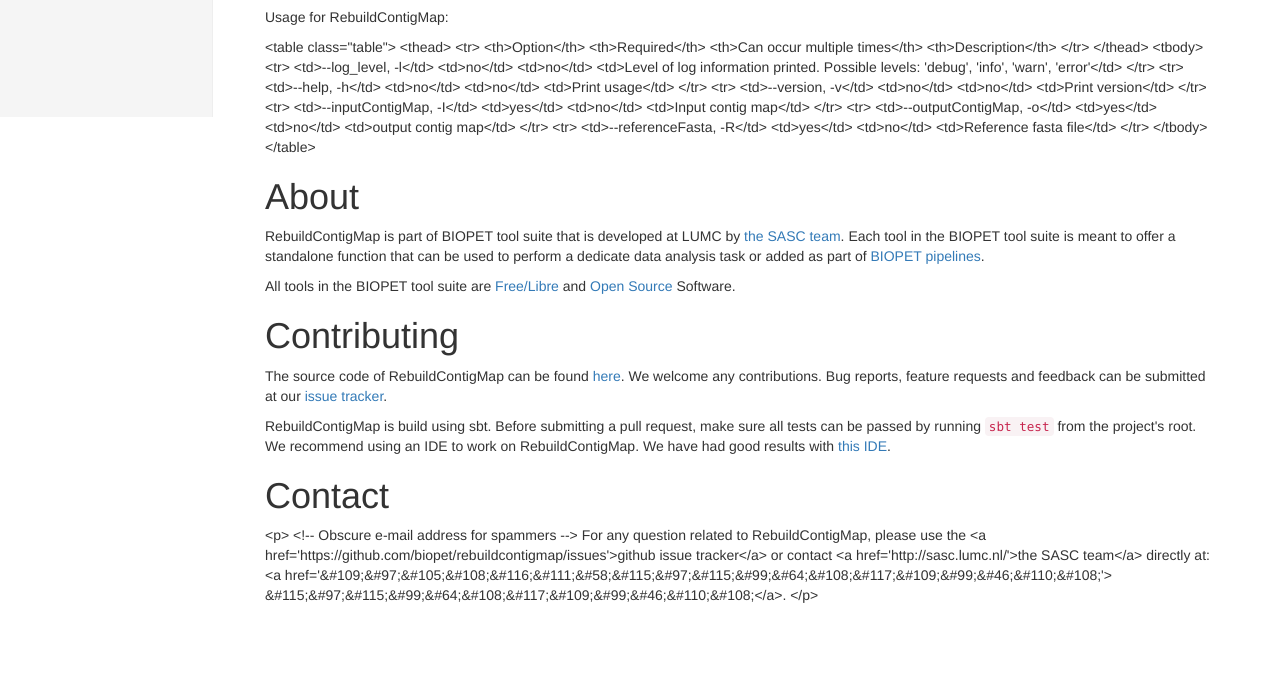
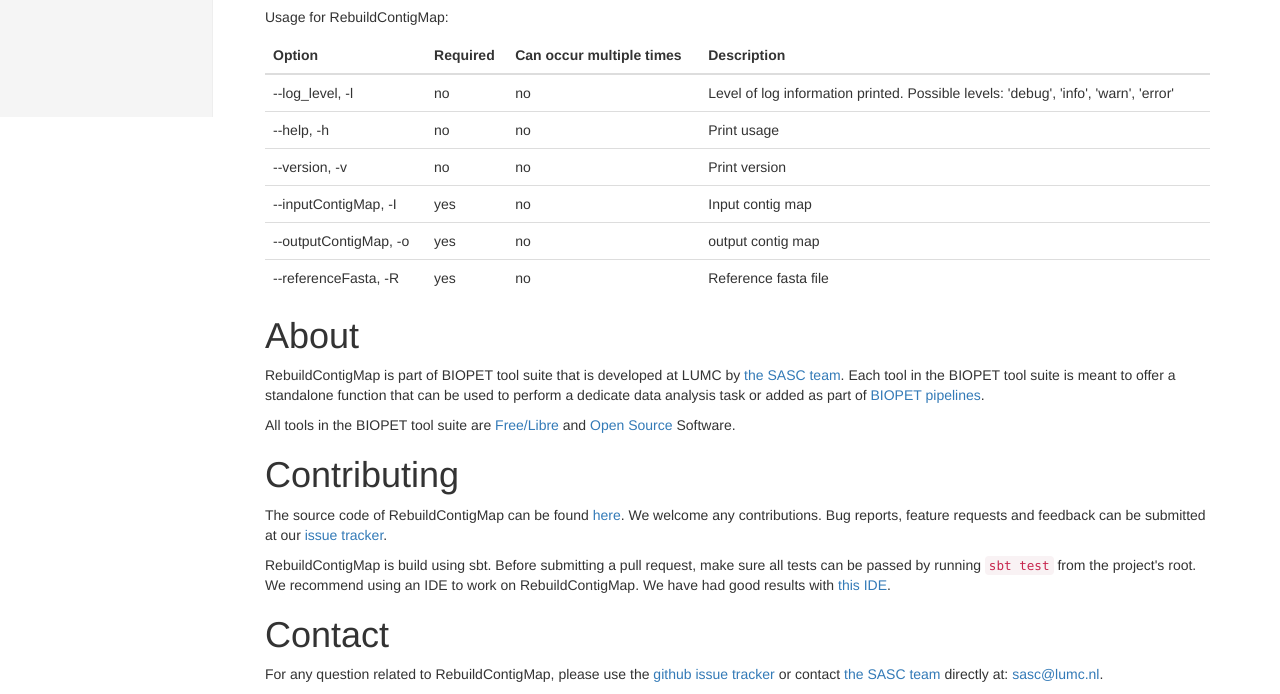
Before and after one commit to biopet/rebuildcontigmap, a plain HTML site: page develop/index.html in a window 1280 px wide. Shown: the part 683-1377 px from the top of the page. Before the commit the page ends 1298 px from the top, so only its background shows below. Drawn offline with nearby package versions, Linux system fonts and the light colour scheme.

Commit message:
updated site

```diff
--- a/develop/index.html
+++ b/develop/index.html
@@ -1,3 +1,24 @@
+<!--
+   Copyright (c) 2014 Biopet
+
+   Permission is hereby granted, free of charge, to any person obtaining a copy of
+   this software and associated documentation files (the "Software"), to deal in
+   the Software without restriction, including without limitation the rights to
+   use, copy, modify, merge, publish, distribute, sublicense, and/or sell copies of
+   the Software, and to permit persons to whom the Software is furnished to do so,
+   subject to the following conditions:
+
+   The above copyright notice and this permission notice shall be included in all
+   copies or substantial portions of the Software.
+
+   THE SOFTWARE IS PROVIDED "AS IS", WITHOUT WARRANTY OF ANY KIND, EXPRESS OR
+   IMPLIED, INCLUDING BUT NOT LIMITED TO THE WARRANTIES OF MERCHANTABILITY, FITNESS
+   FOR A PARTICULAR PURPOSE AND NONINFRINGEMENT. IN NO EVENT SHALL THE AUTHORS OR
+   COPYRIGHT HOLDERS BE LIABLE FOR ANY CLAIM, DAMAGES OR OTHER LIABILITY, WHETHER
+   IN AN ACTION OF CONTRACT, TORT OR OTHERWISE, ARISING FROM, OUT OF OR IN
+   CONNECTION WITH THE SOFTWARE OR THE USE OR OTHER DEALINGS IN THE SOFTWARE.
+-->
+
 <!DOCTYPE html>
 <html lang="en">
   <head>
@@ -108,54 +129,54 @@
 
         <h2 id="usage" class="section">Usage</h2>
         <p>Usage for RebuildContigMap:</p>
-        <p>&lt;table class=&quot;table&quot;&gt;
-          &lt;thead&gt;
-            &lt;tr&gt;
-              &lt;th&gt;Option&lt;/th&gt;
-              &lt;th&gt;Required&lt;/th&gt;
-              &lt;th&gt;Can occur multiple times&lt;/th&gt;
-              &lt;th&gt;Description&lt;/th&gt;
-            &lt;/tr&gt;
-          &lt;/thead&gt;
-          &lt;tbody&gt;
-            &lt;tr&gt;
-              &lt;td&gt;--log_level, -l&lt;/td&gt;
-              &lt;td&gt;no&lt;/td&gt;
-              &lt;td&gt;no&lt;/td&gt;
-              &lt;td&gt;Level of log information printed. Possible levels: &#39;debug&#39;, &#39;info&#39;, &#39;warn&#39;, &#39;error&#39;&lt;/td&gt;
-            &lt;/tr&gt;
-            &lt;tr&gt;
-              &lt;td&gt;--help, -h&lt;/td&gt;
-              &lt;td&gt;no&lt;/td&gt;
-              &lt;td&gt;no&lt;/td&gt;
-              &lt;td&gt;Print usage&lt;/td&gt;
-            &lt;/tr&gt;
-            &lt;tr&gt;
-              &lt;td&gt;--version, -v&lt;/td&gt;
-              &lt;td&gt;no&lt;/td&gt;
-              &lt;td&gt;no&lt;/td&gt;
-              &lt;td&gt;Print version&lt;/td&gt;
-            &lt;/tr&gt;
-            &lt;tr&gt;
-              &lt;td&gt;--inputContigMap, -I&lt;/td&gt;
-              &lt;td&gt;yes&lt;/td&gt;
-              &lt;td&gt;no&lt;/td&gt;
-              &lt;td&gt;Input contig map&lt;/td&gt;
-            &lt;/tr&gt;
-            &lt;tr&gt;
-              &lt;td&gt;--outputContigMap, -o&lt;/td&gt;
-              &lt;td&gt;yes&lt;/td&gt;
-              &lt;td&gt;no&lt;/td&gt;
-              &lt;td&gt;output contig map&lt;/td&gt;
-            &lt;/tr&gt;
-            &lt;tr&gt;
-              &lt;td&gt;--referenceFasta, -R&lt;/td&gt;
-              &lt;td&gt;yes&lt;/td&gt;
-              &lt;td&gt;no&lt;/td&gt;
-              &lt;td&gt;Reference fasta file&lt;/td&gt;
-            &lt;/tr&gt;
-          &lt;/tbody&gt;
-        &lt;/table&gt;</p>
+        <table class="table">
+          <thead>
+            <tr>
+              <th>Option</th>
+              <th>Required</th>
+              <th>Can occur multiple times</th>
+              <th>Description</th>
+            </tr>
+          </thead>
+          <tbody>
+            <tr>
+              <td>--log_level, -l</td>
+              <td>no</td>
+              <td>no</td>
+              <td>Level of log information printed. Possible levels: &#39;debug&#39;, &#39;info&#39;, &#39;warn&#39;, &#39;error&#39;</td>
+            </tr>
+            <tr>
+              <td>--help, -h</td>
+              <td>no</td>
+              <td>no</td>
+              <td>Print usage</td>
+            </tr>
+            <tr>
+              <td>--version, -v</td>
+              <td>no</td>
+              <td>no</td>
+              <td>Print version</td>
+            </tr>
+            <tr>
+              <td>--inputContigMap, -I</td>
+              <td>yes</td>
+              <td>no</td>
+              <td>Input contig map</td>
+            </tr>
+            <tr>
+              <td>--outputContigMap, -o</td>
+              <td>yes</td>
+              <td>no</td>
+              <td>output contig map</td>
+            </tr>
+            <tr>
+              <td>--referenceFasta, -R</td>
+              <td>yes</td>
+              <td>no</td>
+              <td>Reference fasta file</td>
+            </tr>
+          </tbody>
+        </table>
 
         <h1 id="about" class="section">About</h1>
         <p>RebuildContigMap is part of BIOPET tool suite that is developed at LUMC by <a href="http://sasc.lumc.nl/">the SASC team</a>.
@@ -173,14 +194,14 @@
         good results with <a href="https://www.jetbrains.com/idea/">this IDE</a>.</p>
 
         <h1 id="contact" class="section">Contact</h1>
-        <p>&lt;p&gt;
-          &lt;!-- Obscure e-mail address for spammers --&gt;
+        <p>
+          <!-- Obscure e-mail address for spammers -->
         For any question related to RebuildContigMap, please use the
-        &lt;a href=&#39;https://github.com/biopet/rebuildcontigmap/issues&#39;&gt;github issue tracker&lt;/a&gt;
+        <a href='https://github.com/biopet/rebuildcontigmap/issues'>github issue tracker</a>
         or contact
-         &lt;a href=&#39;http://sasc.lumc.nl/&#39;&gt;the SASC team&lt;/a&gt; directly at: &lt;a href=&#39;&amp;#109;&amp;#97;&amp;#105;&amp;#108;&amp;#116;&amp;#111;&amp;#58;&amp;#115;&amp;#97;&amp;#115;&amp;#99;&amp;#64;&amp;#108;&amp;#117;&amp;#109;&amp;#99;&amp;#46;&amp;#110;&amp;#108;&#39;&gt;
-        &amp;#115;&amp;#97;&amp;#115;&amp;#99;&amp;#64;&amp;#108;&amp;#117;&amp;#109;&amp;#99;&amp;#46;&amp;#110;&amp;#108;&lt;/a&gt;.
-        &lt;/p&gt;</p>
+         <a href='http://sasc.lumc.nl/'>the SASC team</a> directly at: <a href='&#109;&#97;&#105;&#108;&#116;&#111;&#58;&#115;&#97;&#115;&#99;&#64;&#108;&#117;&#109;&#99;&#46;&#110;&#108;'>
+        &#115;&#97;&#115;&#99;&#64;&#108;&#117;&#109;&#99;&#46;&#110;&#108;</a>.
+        </p>
 
       </div>
     </div>
```
Also changed, not shown: develop/api/nl/biopet/tools/rebuildcontigmap/RebuildContigMap$.html (+34 -0 lines), develop/css/docs.css (+21 -0 lines).
